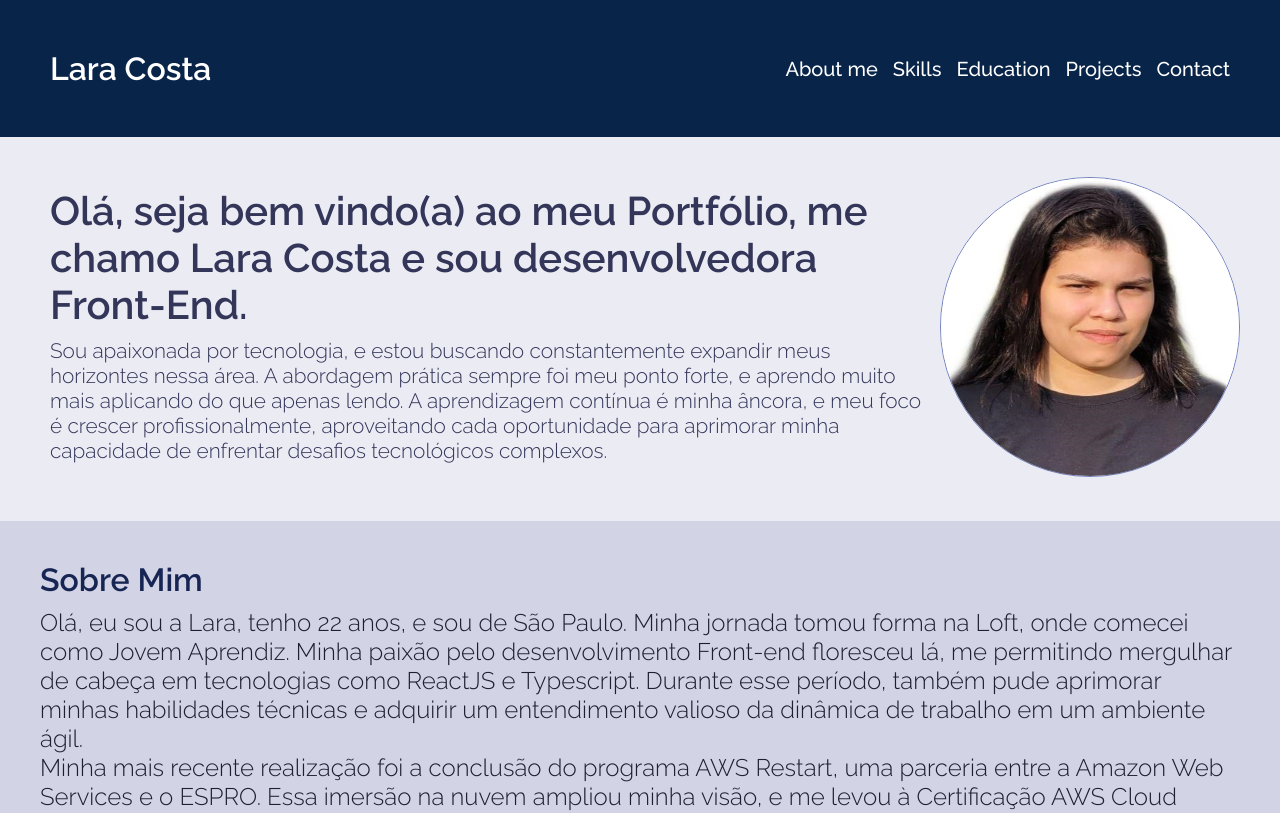
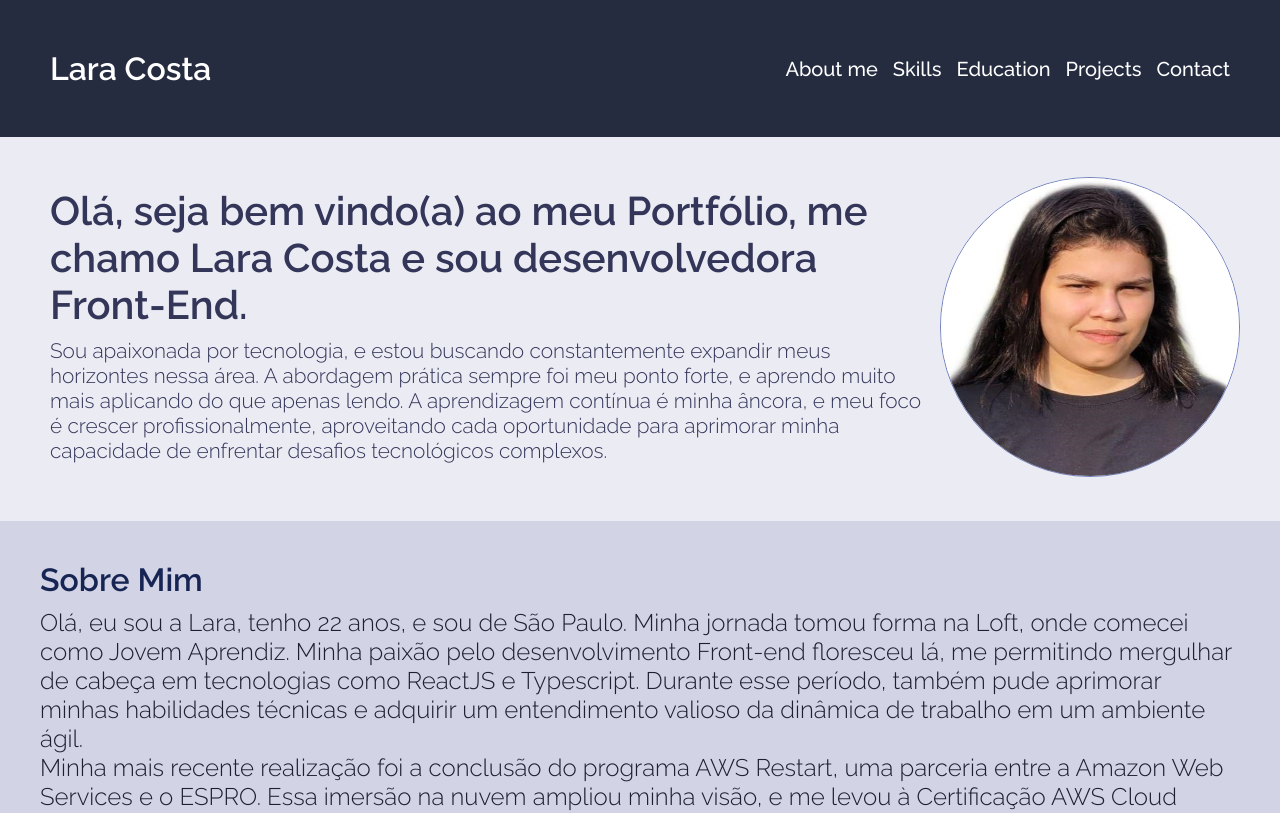
Before and after one commit to LaraCosta66/my-portfolio, a React (Create React App) app: page / in a window 1280 px wide. Shown: the top 813 px of the page. Built offline with nearby package versions, Linux system fonts and the light colour scheme.

Commit message:
fix: update color

```diff
--- a/src/components/Header/index.jsx
+++ b/src/components/Header/index.jsx
@@ -14,7 +14,7 @@ export function Header() {
             <a href="#skills">Skills</a>
           </li>
           <li>
-            <a href="#edu">Education</a>
+            <a href="#education">Education</a>
           </li>
           <li>
             <a href="#projects">Projects</a>
--- a/src/components/Header/styles.js
+++ b/src/components/Header/styles.js
@@ -7,7 +7,7 @@ export const Container = styled.div`
   align-items: center;
   gap: 10px;
   padding: 20px;
-  background-color: #082449;
+  background-color: #262c40;
 
   h3 {
     font-size: 2rem;
```
